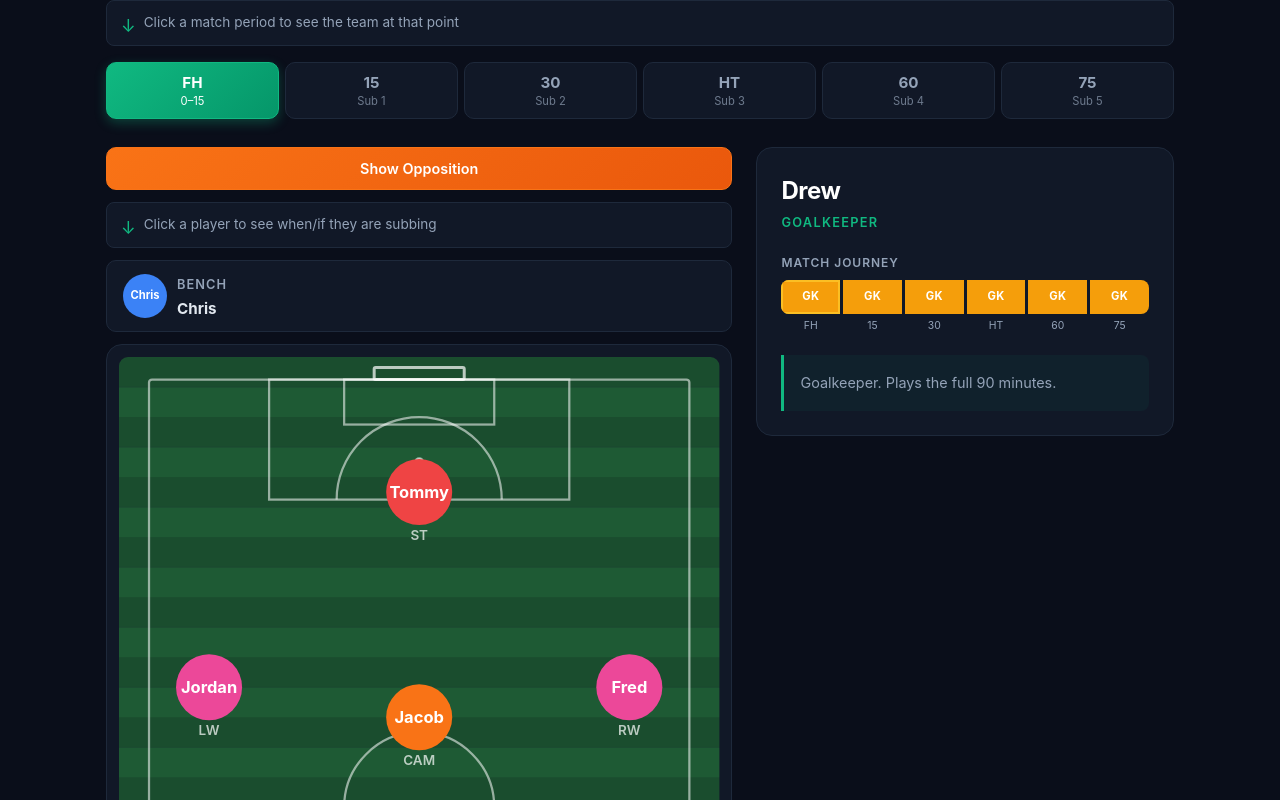
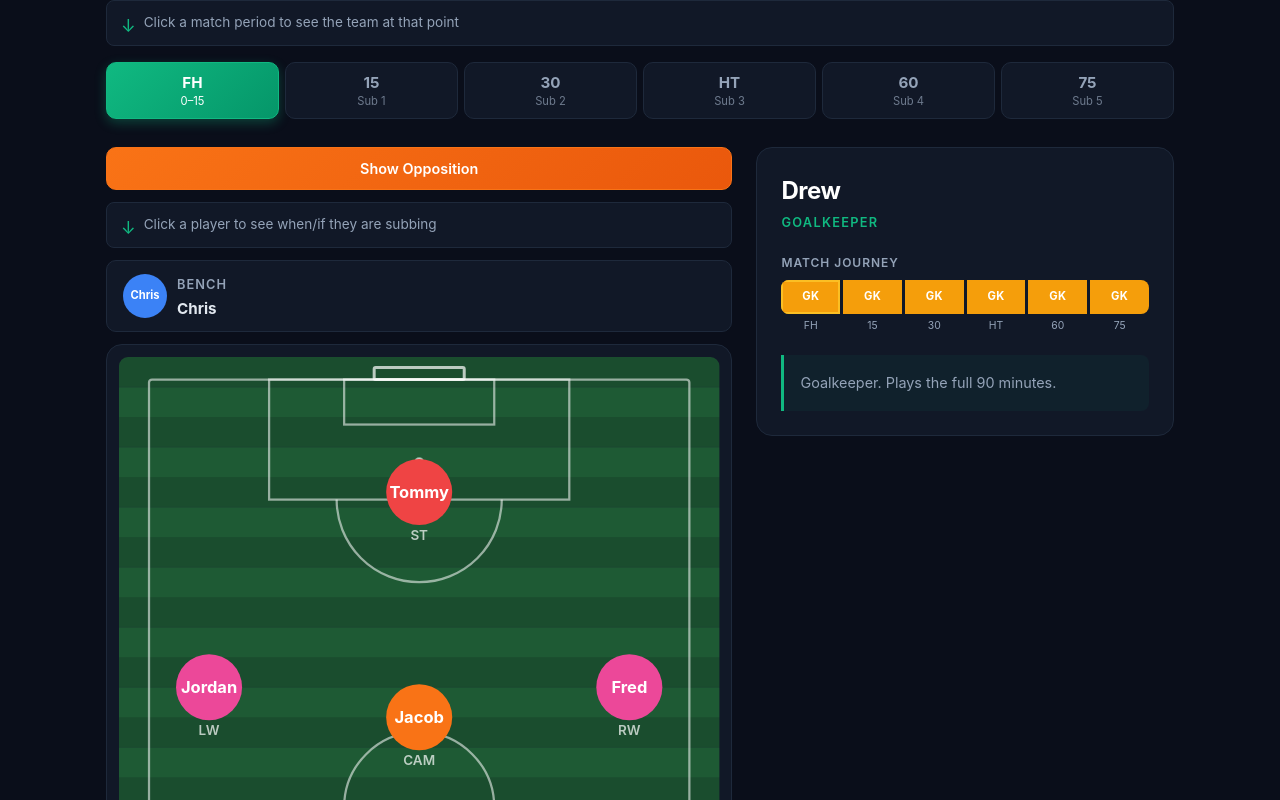
Before and after one commit to chris-moreton/tactics, a website: page index.html in a window 1280 px wide. Shown: the top 800 px of the page. Drawn offline with Linux system fonts and the light colour scheme.

Commit message:
Fix penalty arcs and opposition mirroring
- Penalty arcs now curve outward from the box (toward midfield)
- Opposition LB/RB/LW/RW x-coordinates mirrored to face correctly

```diff
--- a/index.html
+++ b/index.html
@@ -371,12 +371,12 @@
               <rect x="100" y="15" width="200" height="80"/>
               <rect x="150" y="15" width="100" height="30"/>
               <circle cx="200" cy="70" r="2.5" fill="rgba(255,255,255,0.55)"/>
-              <path d="M 145 95 A 50 50 0 0 1 255 95"/>
+              <path d="M 145 95 A 50 50 0 0 0 255 95"/>
               <rect x="170" y="7" width="60" height="8" rx="1" stroke="rgba(255,255,255,0.7)" stroke-width="2"/>
               <rect x="100" y="505" width="200" height="80"/>
               <rect x="150" y="555" width="100" height="30"/>
               <circle cx="200" cy="530" r="2.5" fill="rgba(255,255,255,0.55)"/>
-              <path d="M 145 505 A 50 50 0 0 0 255 505"/>
+              <path d="M 145 505 A 50 50 0 0 1 255 505"/>
               <rect x="170" y="585" width="60" height="8" rx="1" stroke="rgba(255,255,255,0.7)" stroke-width="2"/>
             </g>
 
@@ -479,7 +479,7 @@ function compressOurPos(pos) {
 
 function compressOppPos(pos) {
   const norm = (pos.y - Y_MIN) / (Y_MAX - Y_MIN);
-  return { x: pos.x, y: 280 - norm * 250 };
+  return { x: 400 - pos.x, y: 280 - norm * 250 };
 }
 
 function getTargetPos(posKey) {
```
